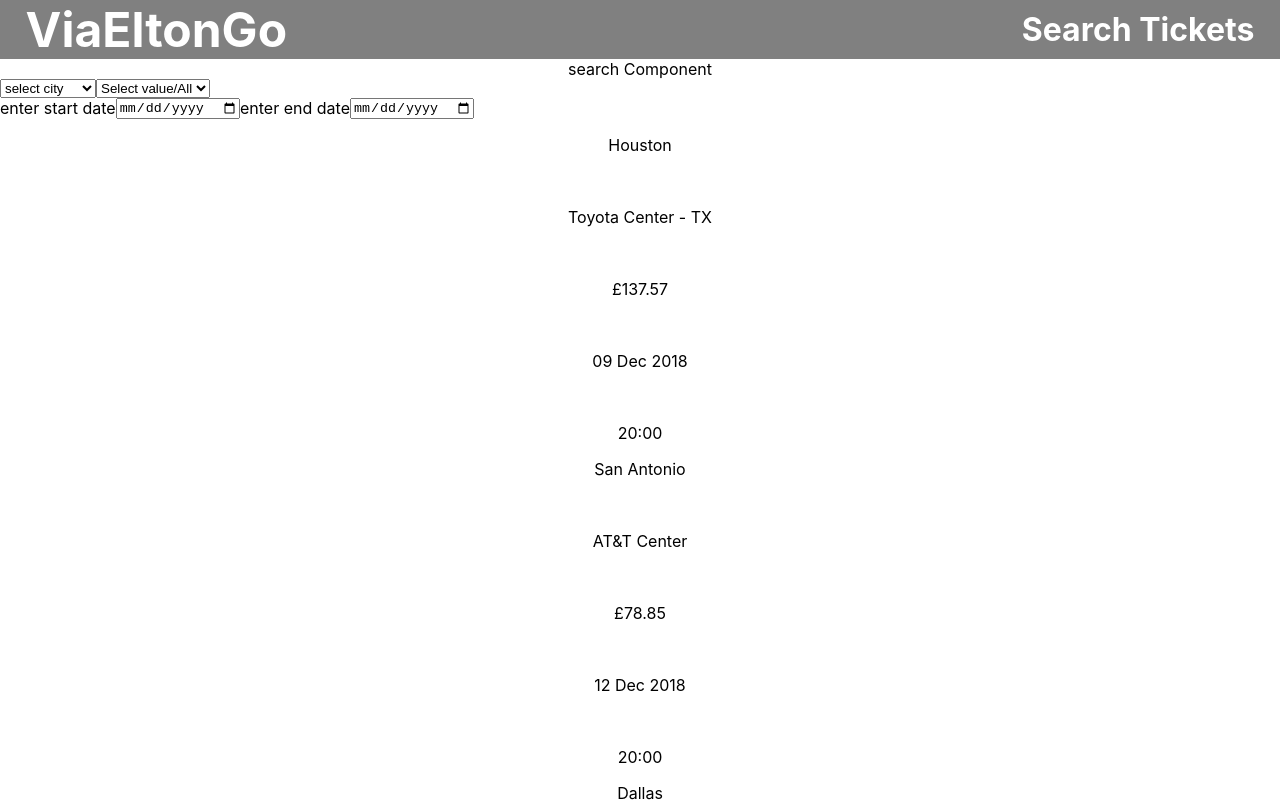
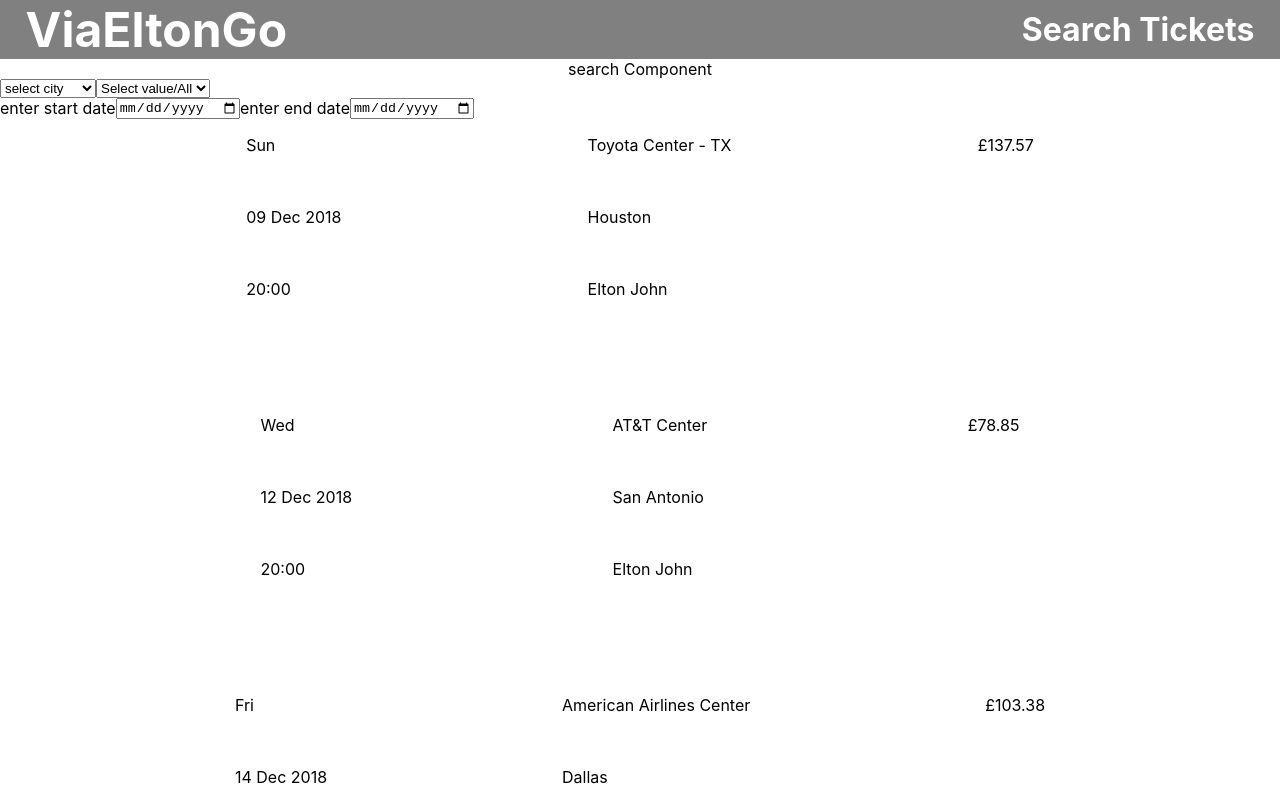
Before and after one commit to jerquinigo/viagogo-tickets, a React (Create React App) app: page /search in a window 1280 px wide. Shown: the top 802 px of the page. Built offline with nearby package versions, Linux system fonts and the light colour scheme.

Commit message:
editing the css for all the display all

```diff
--- a/src/CSS/Search.css
+++ b/src/CSS/Search.css
@@ -21,3 +21,37 @@
   display: flex;
   justify-content: flex-start;
 }
+
+.displayTicketInfoContainer {
+  width: 100%;
+  display: flex;
+  justify-content: space-evenly;
+  margin-bottom: 5%;
+}
+
+.displayLeft {
+  display: flex;
+  height: 100%;
+  flex-direction: column;
+  text-align: left;
+}
+
+.displayPTag {
+  margin-right: 2%;
+  margin-top: 0px;
+  margin-bottom: 0px;
+  margin: 0;
+  padding: 0;
+}
+
+.displayMiddle {
+  display: flex;
+  height: 100%;
+  flex-direction: column;
+  text-align: left;
+}
+
+.displayRight {
+  display: flex;
+  text-align: left;
+}
--- a/src/Components/Search.js
+++ b/src/Components/Search.js
@@ -70,23 +70,31 @@ class Search extends Component {
     let ticInfo = Object.values(tickets.default.Items);
     return ticInfo.map(tix => {
       return (
-        <div>
-          <p>{tix.VenueCity}</p>
+        <div className="displayTicketInfoContainer">
+          <div className="displayLeft">
+            <p classname="displayPTag">{tix.Day}</p>
 
-          <br />
+            <br />
 
-          <p>{tix.VenueName}</p>
-          <br />
+            <p classname="displayPTag">{tix.Date}</p>
+            <br />
 
-          <p>{tix.MinPrice}</p>
+            <p classname="displayPTag">{tix.Time}</p>
 
-          <br />
+            <br />
+          </div>
+          <div className="displayMiddle">
+            <p classname="displayPTag">{tix.VenueName}</p>
+            <br />
+            <p classname="displayPTag">{tix.VenueCity}</p>
+            <br />
+            <p classname="displayPTag">{tix.EventName}</p>
 
-          <p>{tix.Date}</p>
-
-          <br />
-
-          <p>{tix.Time}</p>
+            <br />
+          </div>
+          <div className="displayRight">
+            <p classname="displayPTag">{tix.MinPrice}</p>
+          </div>
         </div>
       );
     });
@@ -120,7 +128,9 @@ class Search extends Component {
             </select>
           </div>
           {this.calendarInputs()}
-          {!this.state.price && !this.state.location ? (
+          {(!this.state.price && !this.state.location) ||
+          (this.state.price === "Select value/All" ||
+            this.state.location === "select city") ? (
             this.displayAllData()
           ) : (
             <DisplaySearchResults
```
